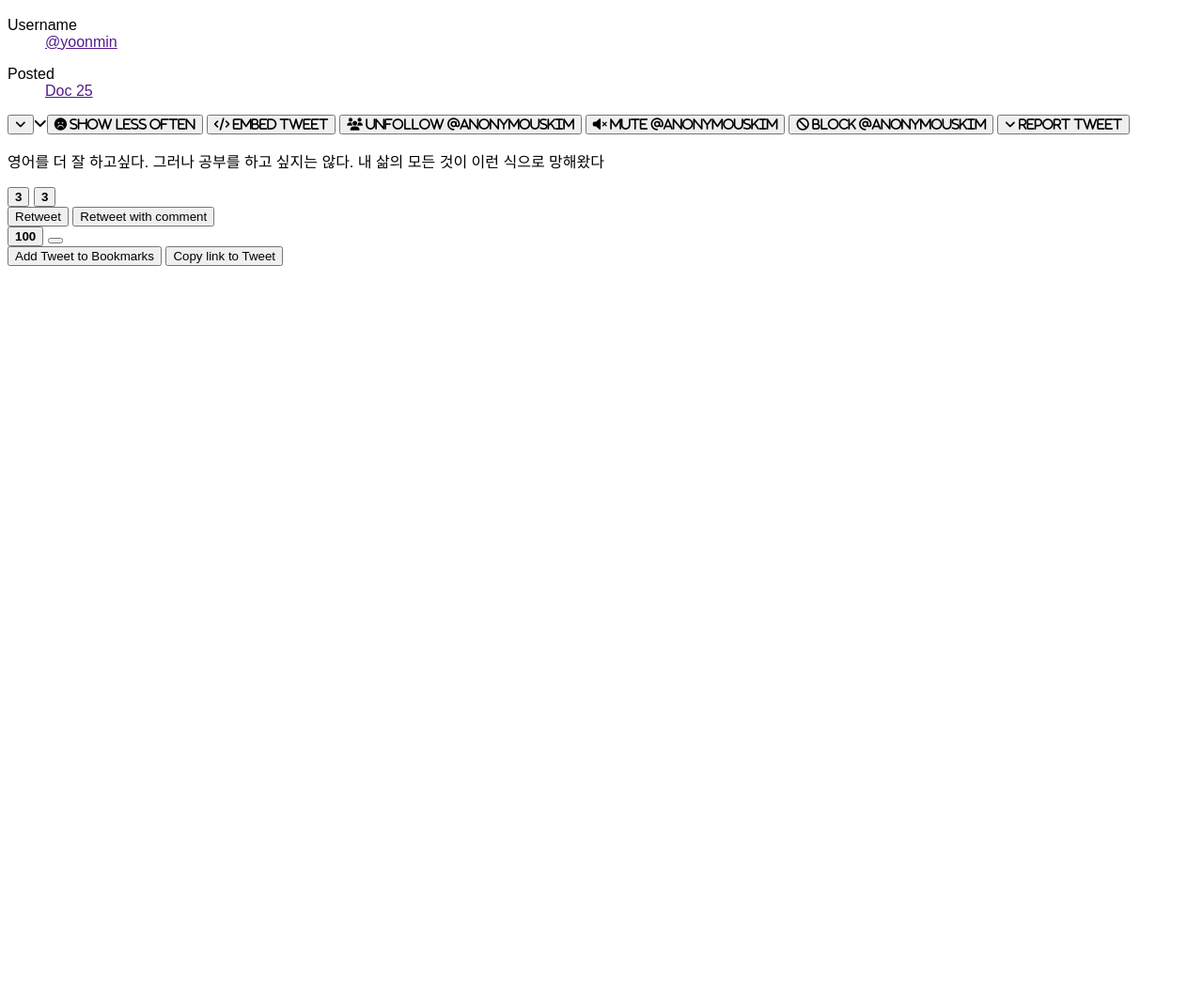
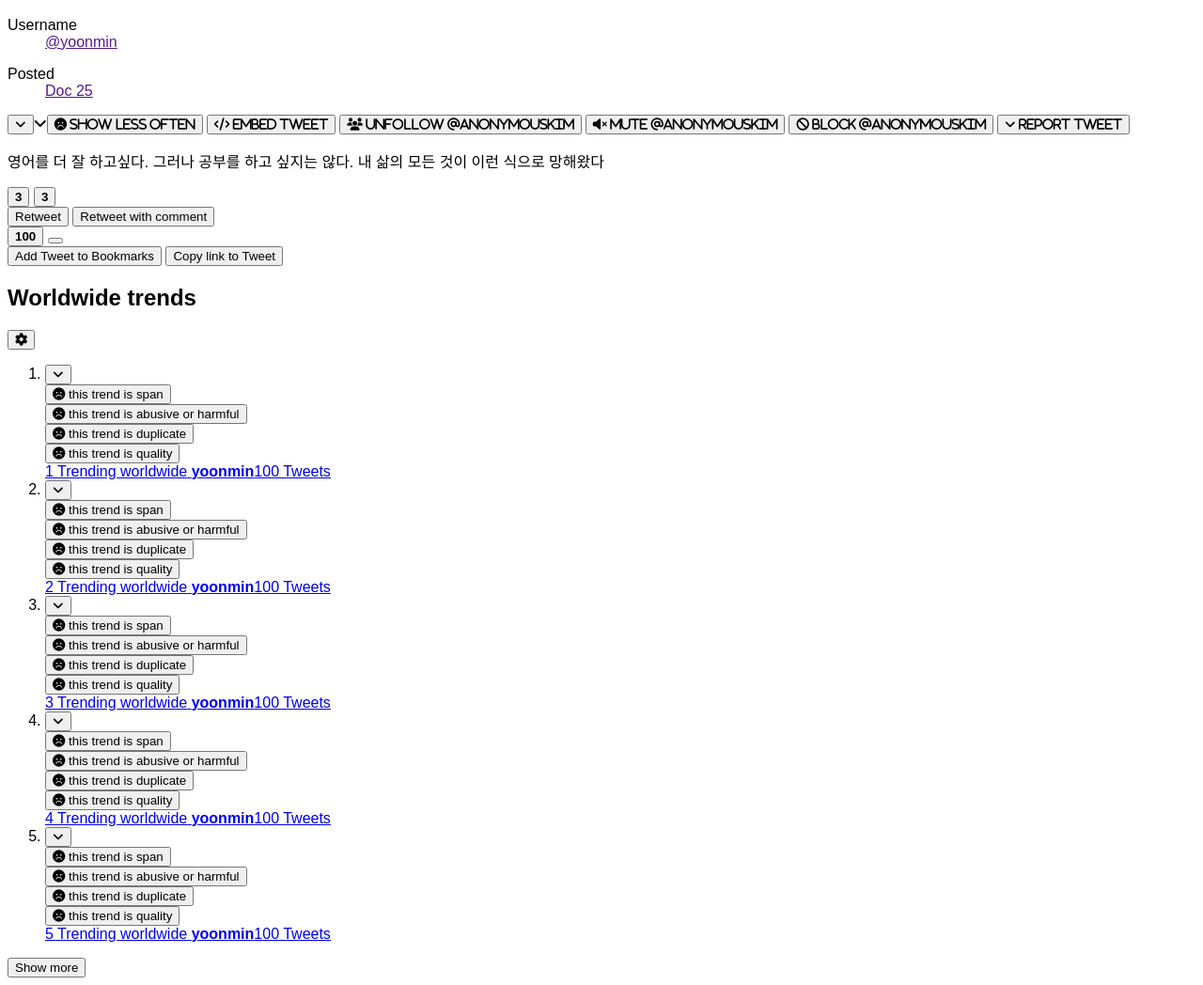
Before and after one commit to yoonmins/Twitter-Cloning, a website built with Parcel: page index.html in a window 1280 px wide. Shown: the part 1121-2169 px from the top of the page at 94% size. Before the commit the page ends 1412 px from the top, so only its background shows below. Built offline with nearby package versions, Linux system fonts and the light colour scheme.

Commit message:
Markup-aside

```diff
--- a/index.html
+++ b/index.html
@@ -249,5 +249,169 @@
         </div>
       </footer>
     </article>
+    <aside>
+      <header>
+        <h1>Worldwide trends</h1>
+        <button type="button" aria-label="options">
+          <i class="fas fa-cog"></i>
+        </button>
+      </header>
+
+      <ol>
+        <li>
+          <a href="a">
+            <button type="button">
+                <i class="fas fa-angle-down"></i>
+            </button>
+            <div>
+              <button type="button">
+                  <i class="fas fa-frown"></i>
+                  this trend is span
+              </button>
+            <div>
+              <button type="button">
+                  <i class="fas fa-frown"></i>
+                  this trend is abusive or harmful
+              </button>
+            <div>
+              <button type="button">
+                  <i class="fas fa-frown"></i>
+                  this trend is duplicate
+              </button>
+            <div>
+              <button type="button">
+                  <i class="fas fa-frown"></i>
+                  this trend is quality
+              </button>
+            </div>
+            <span>1 Trending worldwide</span>
+            <strong lang="ko">yoonmin</strong><span>100 Tweets</span>
+          </a>
+        </li>
+        <li>
+          <a href="a">
+            <button type="button">
+                <i class="fas fa-angle-down"></i>
+            </button>
+            <div>
+              <button type="button">
+                  <i class="fas fa-frown"></i>
+                  this trend is span
+              </button>
+            <div>
+              <button type="button">
+                  <i class="fas fa-frown"></i>
+                  this trend is abusive or harmful
+              </button>
+            <div>
+              <button type="button">
+                  <i class="fas fa-frown"></i>
+                  this trend is duplicate
+              </button>
+            <div>
+              <button type="button">
+                  <i class="fas fa-frown"></i>
+                  this trend is quality
+              </button>
+            </div>
+            <span>2 Trending worldwide</span>
+            <strong lang="ko">yoonmin</strong><span>100 Tweets</span>
+          </a>
+        </li>
+        <li>
+          <a href="a">
+            <button type="button">
+                <i class="fas fa-angle-down"></i>
+            </button>
+            <div>
+              <button type="button">
+                  <i class="fas fa-frown"></i>
+                  this trend is span
+              </button>
+            <div>
+              <button type="button">
+                  <i class="fas fa-frown"></i>
+                  this trend is abusive or harmful
+              </button>
+            <div>
+              <button type="button">
+                  <i class="fas fa-frown"></i>
+                  this trend is duplicate
+              </button>
+            <div>
+              <button type="button">
+                  <i class="fas fa-frown"></i>
+                  this trend is quality
+              </button>
+            </div>
+            <span>3 Trending worldwide</span>
+            <strong lang="ko">yoonmin</strong><span>100 Tweets</span>
+          </a>
+        </li>
+        <li>
+          <a href="a">
+            <button type="button">
+                <i class="fas fa-angle-down"></i>
+            </button>
+            <div>
+              <button type="button">
+                  <i class="fas fa-frown"></i>
+                  this trend is span
+              </button>
+            <div>
+              <button type="button">
+                  <i class="fas fa-frown"></i>
+                  this trend is abusive or harmful
+              </button>
+            <div>
+              <button type="button">
+                  <i class="fas fa-frown"></i>
+                  this trend is duplicate
+              </button>
+            <div>
+              <button type="button">
+                  <i class="fas fa-frown"></i>
+                  this trend is quality
+              </button>
+            </div>
+            <span>4 Trending worldwide</span>
+            <strong lang="ko">yoonmin</strong><span>100 Tweets</span>
+          </a>
+        </li>
+        <li>
+          <a href="a">
+            <button type="button">
+                <i class="fas fa-angle-down"></i>
+            </button>
+            <div>
+              <button type="button">
+                  <i class="fas fa-frown"></i>
+                  this trend is span
+              </button>
+            <div>
+              <button type="button">
+                  <i class="fas fa-frown"></i>
+                  this trend is abusive or harmful
+              </button>
+            <div>
+              <button type="button">
+                  <i class="fas fa-frown"></i>
+                  this trend is duplicate
+              </button>
+            <div>
+              <button type="button">
+                  <i class="fas fa-frown"></i>
+                  this trend is quality
+              </button>
+            </div>
+            <span>5 Trending worldwide</span>
+            <strong lang="ko">yoonmin</strong><span>100 Tweets</span>
+          </a>
+        </li>
+      </ol>
+      <footer>
+        <button type="button">Show more</button>
+      </footer>
+    </aside>
   </body>
 </html>
```
